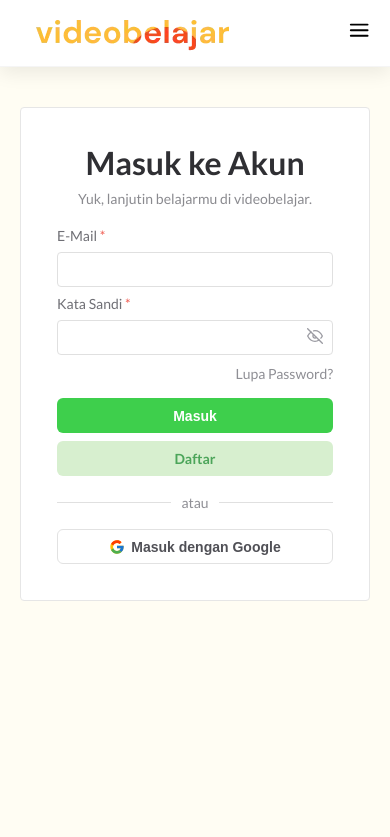
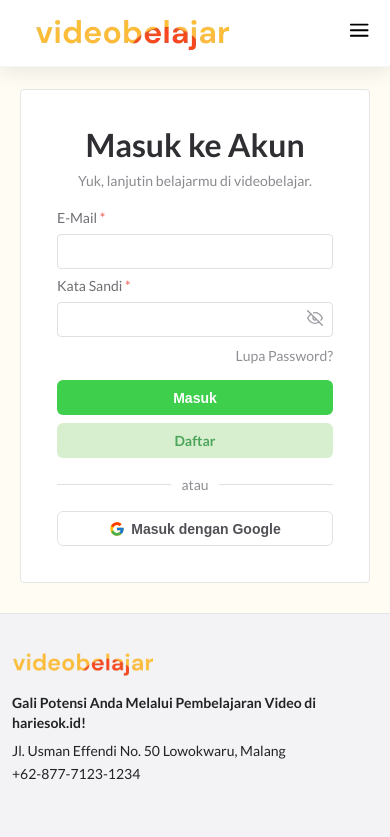
Before and after one commit to anselmusr/VideoBelajar, a React (Vite) app: page /login in a window 390 px wide. Shown: the top 837 px of the page. Built offline with nearby package versions, Linux system fonts and the light colour scheme.

Commit message:
style: update responsive design for login page on small screens

```diff
--- a/src/pages/Login/Login.css
+++ b/src/pages/Login/Login.css
@@ -183,8 +183,9 @@
 
 @media (max-width: 640px) {
   .login-page {
-    padding: 20px 0;
-    margin: 20px 0 36px;
+    min-height: auto;
+    padding: 12px 0;
+    margin: 10px 0 18px;
   }
 
   .login-card {
```
